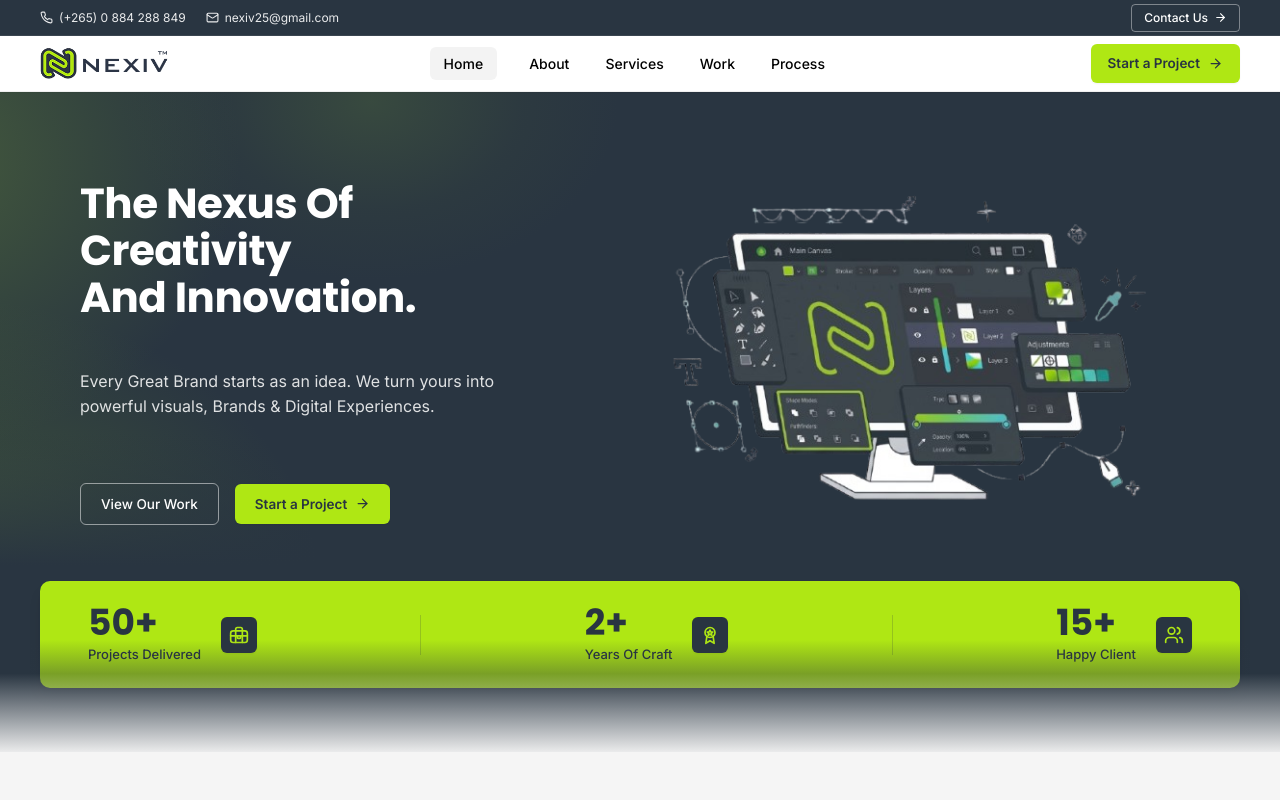
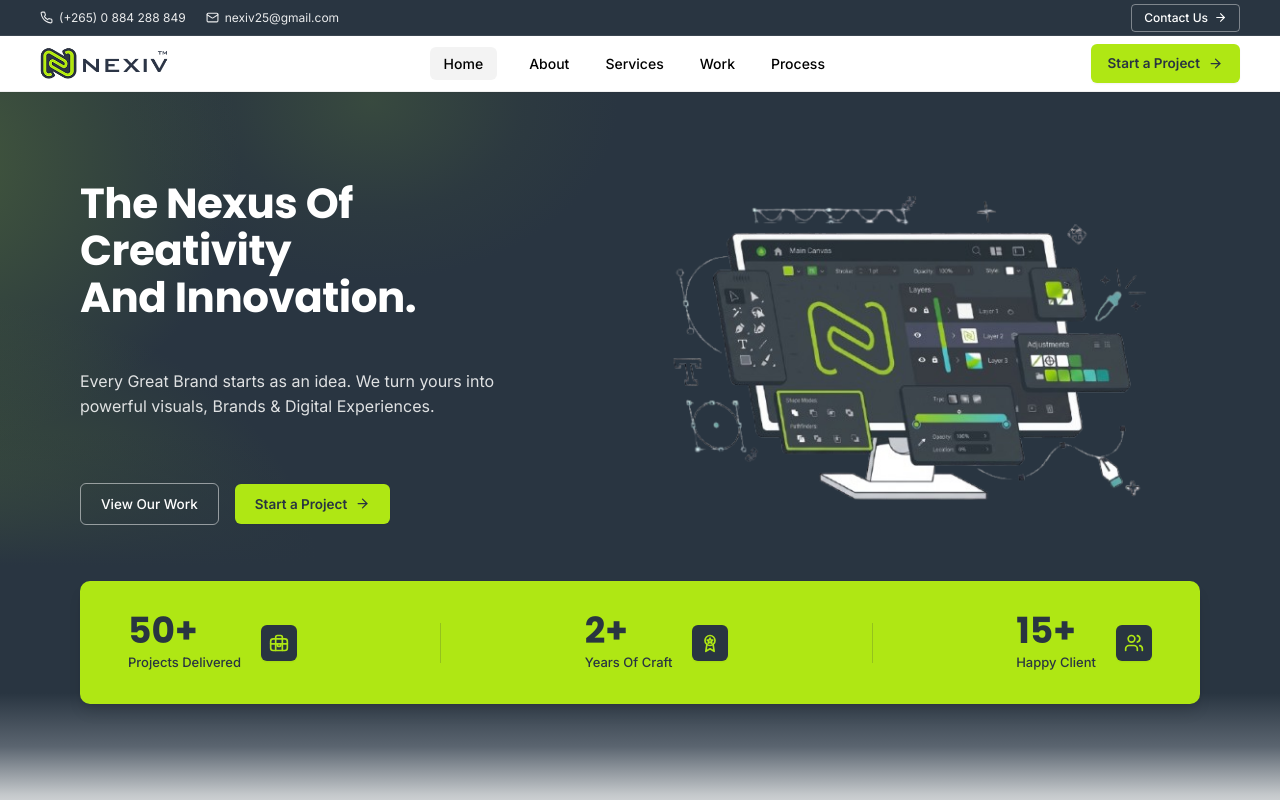
Before and after one commit to FAROOKKALUMBI/NEXIV-WEBSITE, a Next.js app: page / in a window 1280 px wide. Shown: the top 800 px of the page. Built offline with nearby package versions, Linux system fonts and the light colour scheme.

Commit message:
feat: smooth stats section transition

```diff
--- a/app/page.tsx
+++ b/app/page.tsx
@@ -32,7 +32,7 @@ export default function Home() {
       {/* SECTION 2 — NAVBAR */}
       <Navbar onOpenContact={() => handleOpenContact()} />
 
-      {/* HERO + STATSBAR WRAPPER WITH ATMOSPHERIC GRADIENT TRANSITION */}
+      {/* HERO + STATSBAR */}
       <div className="relative">
         {/* SECTION 3 — HERO */}
         <Hero onOpenContact={() => handleOpenContact()} />
@@ -40,15 +40,6 @@ export default function Home() {
         {/* SECTION 4 — STATS BAR */}
         <StatsBar />
 
-        {/* Soft atmospheric gradient fade transition from dark hero to light About section */}
-        <div
-          aria-hidden="true"
-          className="absolute bottom-0 left-0 right-0 h-28 pointer-events-none z-20"
-          style={{
-            background:
-              "linear-gradient(to bottom, transparent 0%, rgba(41,53,65,0.4) 30%, rgba(245,245,245,0.95) 100%)",
-          }}
-        />
       </div>
 
       {/* SECTION 5 — ABOUT */}
--- a/components/sections/StatsBar.tsx
+++ b/components/sections/StatsBar.tsx
@@ -63,10 +63,16 @@ export function StatsBar() {
   ];
 
   return (
-    <section className="bg-[#293541] pt-4 pb-14 sm:pb-16 relative z-10">
-      <div className="max-w-[1280px] mx-auto px-5 sm:px-10">
+    <section
+      className="relative z-10 pt-4 pb-28 sm:pb-32"
+      style={{
+        background:
+          "linear-gradient(180deg, #293541 0%, #293541 48%, #5b6570 68%, #c4c8cb 86%, #F5F5F5 100%)",
+      }}
+    >
+      <div className="max-w-[1200px] mx-auto px-5 sm:px-10">
         <motion.div
-          className="bg-[#afe714] rounded-[10px] px-6 sm:px-10 lg:px-12 py-5 lg:py-6 flex flex-col md:flex-row justify-between items-center gap-6 md:gap-0 shadow-lg"
+          className="bg-[#afe714] rounded-[10px] px-6 sm:px-10 lg:px-12 py-7 lg:py-8 flex flex-col md:flex-row justify-between items-center gap-6 md:gap-0 shadow-lg"
           initial={{ opacity: 0, y: 30 }}
           whileInView={{ opacity: 1, y: 0 }}
           viewport={{ once: true, amount: 0.2 }}
```
